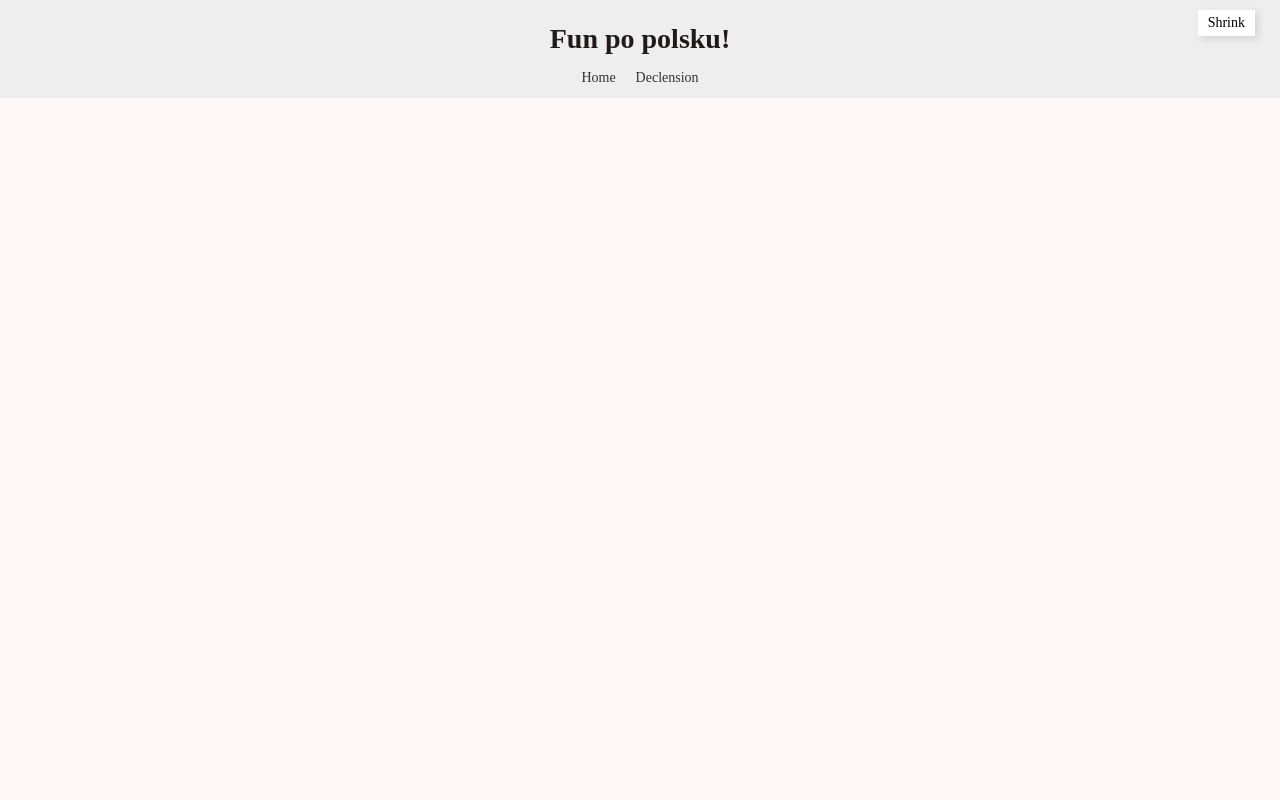
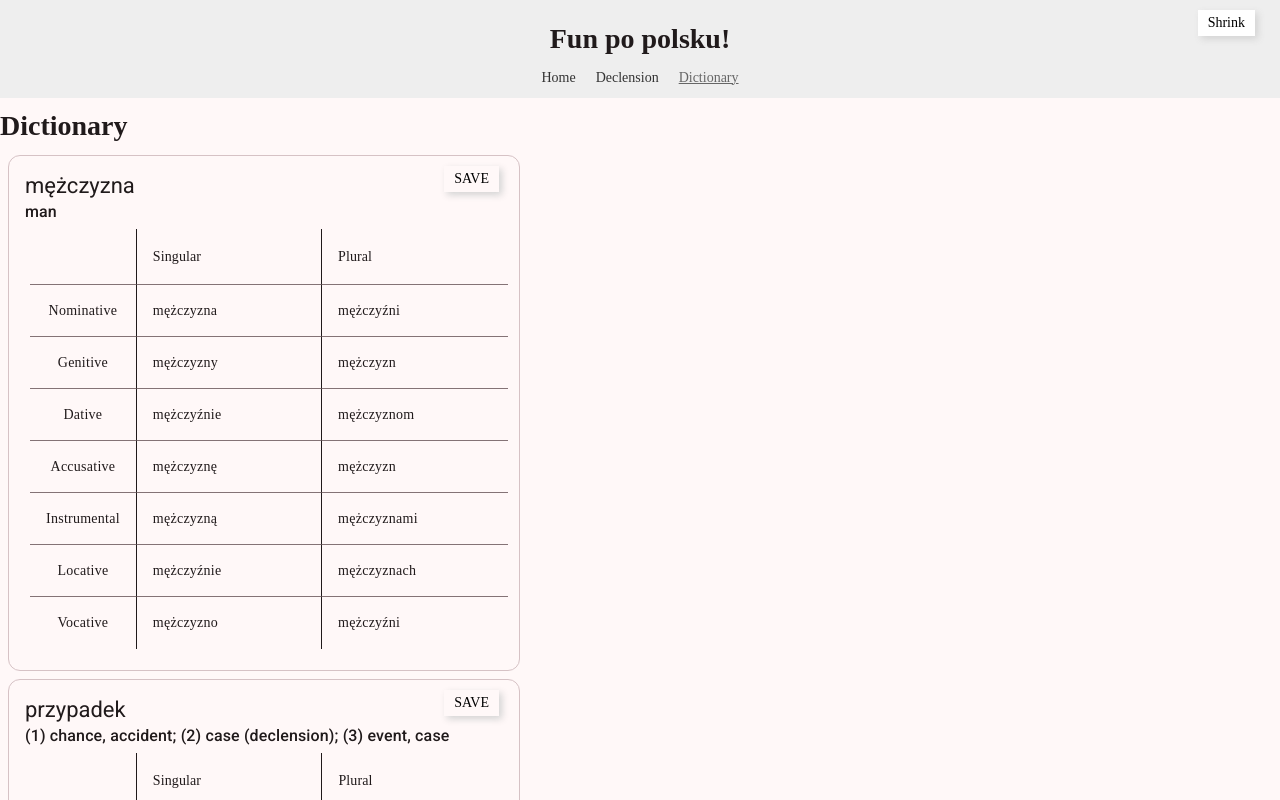
Before and after one commit to nathanskot/fun-po-polsku, an Angular app: page /dictionary in a window 1280 px wide. Before the commit this address led to /. Shown: the top 800 px of the page. Built offline with nearby package versions, Linux system fonts and the light colour scheme.

Commit message:
Add dictionary page displaying all registered words

```diff
--- a/src/app/app.routes.ts
+++ b/src/app/app.routes.ts
@@ -1,8 +1,10 @@
 import { Routes } from '@angular/router';
 import { DeclensionGame } from './declension-game/declension-game';
 import { LandingPage } from './landing-page/landing-page';
+import { Dictionary } from './dictionary/dictionary';
 
 export const routes: Routes = [
   { path: '', component: LandingPage },
-  { path: 'declension', component: DeclensionGame }
+  { path: 'declension', component: DeclensionGame },
+  { path: 'dictionary', component: Dictionary }
 ];
--- /dev/null
+++ b/src/app/dictionary/dictionary.html
@@ -0,0 +1,32 @@
+<h1>Dictionary</h1>
+@for (word of words; track word) {
+  <mat-card appearance="outlined" style="margin: 8px; width: 40%;">
+    <mat-card-header>
+      <mat-card-title>{{ word.str }}</mat-card-title>
+      <mat-card-subtitle>{{ word.translation }}</mat-card-subtitle>
+      <mat-card-actions>
+        <!-- TODO When login system is available, add possibility to save words -->
+        <button matButton style="position: absolute; top: 10px; right: 0;">SAVE</button>
+      </mat-card-actions>
+    </mat-card-header>
+    <mat-card-content>
+      <table mat-table [dataSource]="word.declension.toArray()" class="mat-elevation-z8" style="width: auto; margin: 5px;">
+        <ng-container matColumnDef="cases">
+          <th mat-header-cell *matHeaderCellDef></th>
+          <td mat-cell *matCellDef="let caseDeclension"> {{ caseDeclension.getCaseType() | titlecase }} </td>
+        </ng-container>
+        <ng-container matColumnDef="singular">
+          <th mat-header-cell *matHeaderCellDef> Singular </th>
+          <td mat-cell *matCellDef="let caseDeclension"> {{ word.declension.radical + caseDeclension.singular }} </td>
+        </ng-container>
+        <ng-container matColumnDef="plural">
+          <th mat-header-cell *matHeaderCellDef> Plural </th>
+          <td mat-cell *matCellDef="let caseDeclension"> {{ word.declension.radical + caseDeclension.plural }} </td>
+        </ng-container>
+        @let displayedColums = ['cases', 'singular', 'plural'];
+        <tr mat-header-row *matHeaderRowDef="displayedColums"></tr>
+        <tr mat-row *matRowDef="let row; columns: displayedColums;"></tr>
+      </table>
+    </mat-card-content>
+  </mat-card>
+}
--- /dev/null
+++ b/src/app/dictionary/dictionary.scss
@@ -0,0 +1,17 @@
+.mat-column-cases {
+  position: relative;
+  width: 20%;
+  border-right: 1px solid currentColor;
+  text-align: center;
+}
+
+.mat-column-singular {
+  position: relative;
+  width: 40%;
+  border-right: 1px solid currentColor;
+}
+
+.mat-column-plural {
+  position: relative;
+  width: 40%;
+}
--- /dev/null
+++ b/src/app/dictionary/dictionary.ts
@@ -0,0 +1,27 @@
+import { Component, OnInit } from '@angular/core';
+import { MatCardModule } from '@angular/material/card';
+import { Word } from '../models/word';
+import { DictionaryService } from '../services/dictionary.service';
+import { MatTableModule } from '@angular/material/table';
+import { TitleCasePipe } from '@angular/common';
+
+@Component({
+  selector: 'app-dictionary',
+  imports: [
+    MatCardModule,
+    MatTableModule,
+    TitleCasePipe
+  ],
+  templateUrl: './dictionary.html',
+  styleUrl: './dictionary.scss',
+})
+export class Dictionary implements OnInit {
+
+  words!: Word[];
+
+  constructor(private dictionaryService: DictionaryService) {}
+
+  ngOnInit(): void {
+    this.words = this.dictionaryService.getFilteredWordList();
+  }
+}
--- a/src/app/header/header.html
+++ b/src/app/header/header.html
@@ -4,6 +4,7 @@
     <nav>
       <a routerLink="" routerLinkActive="active" [routerLinkActiveOptions]="{ exact: true }">Home</a>
       <a routerLink="declension" routerLinkActive="active">Declension</a>
+      <a routerLink="dictionary" routerLinkActive="active">Dictionary</a>
     </nav>
   </header>
   <button style="background-color: white" (click)="onShrink()">Shrink</button>
```
